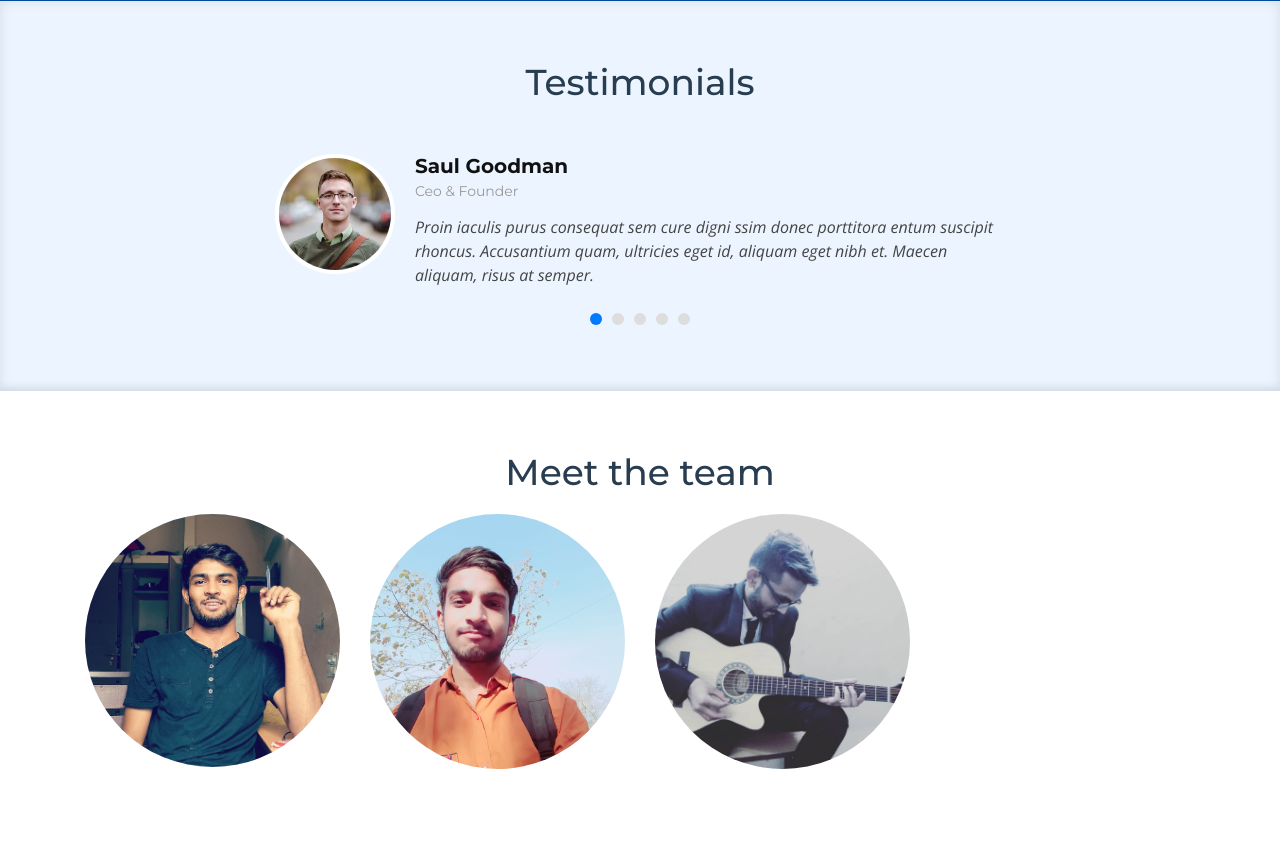
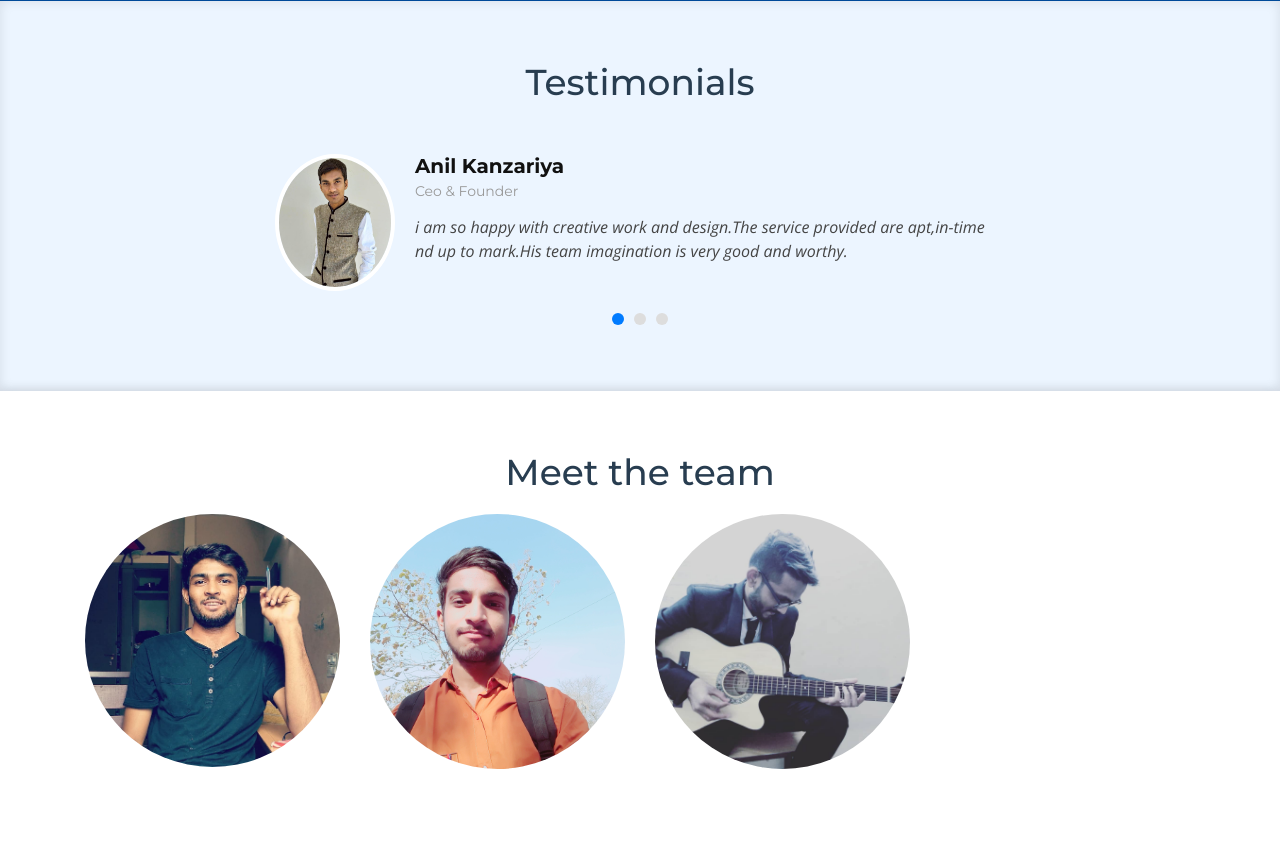
Before and after one commit to vijay991/webuildweb, a Flask app: page / in a window 1280 px wide. Shown: the part 2334-3182 px from the top of the page. Run offline with Flask 2, Linux system fonts and the light colour scheme; some libraries are stand-ins or nearby versions.

Commit message:
testinimain updated

```diff
--- a/app/templates/index.html
+++ b/app/templates/index.html
@@ -233,12 +233,13 @@
 
 
 
+
+
    <!--==========================
-      Clients Section
+    Testimonials
     ============================-->
     <section id="testimonials" class="section-bg">
       <div class="container">
-
         <header class="section-header">
           <h3>Testimonials</h3>
         </header>
@@ -248,59 +249,36 @@
 
             <div class="owl-carousel testimonials-carousel wow fadeInUp">
 
-              <div class="testimonial-item">
-                <img src="{{ url_for('static', filename='img/testimonial-1.jpg') }}" class="testimonial-img" alt="">
-                <h3>Saul Goodman</h3>
-                <h4>Ceo &amp; Founder</h4>
+            <div class="testimonial-item">
+                <img src="{{ url_for('static', filename='img/anil.jpg') }}" class="testimonial-img" alt="">
+                <h3>Anil Kanzariya</h3>
+                <h4>Ceo &amp; Founder </h4>
                 <p>
-                  Proin iaculis purus consequat sem cure digni ssim donec porttitora entum suscipit rhoncus. Accusantium quam, ultricies eget id, aliquam eget nibh et. Maecen aliquam, risus at semper.
+                 i am so happy with creative work and design.The service provided are apt,in-time nd up to mark.His team imagination is very good and worthy.
                 </p>
               </div>
 
               <div class="testimonial-item">
-                <img src="{{ url_for('static', filename='img/testimonial-2.jpg') }}" class="testimonial-img" alt="">
-                <h3>Sara Wilsson</h3>
-                <h4>Designer</h4>
+                <img src="{{ url_for('static', filename='img/chikku.jpg') }}" class="testimonial-img" alt="">
+                <h3>Chirag Dadresa</h3>
+                <h4>beggar</h4>
                 <p>
-                  Export tempor illum tamen malis malis eram quae irure esse labore quem cillum quid cillum eram malis quorum velit fore eram velit sunt aliqua noster fugiat irure amet legam anim culpa.
-                </p>
+                  Very prompt,patient listeners,they give a good number of options to choose from,comfortable to work with and of course creative.i am fully satisfied.</p>
               </div>
 
               <div class="testimonial-item">
-                <img src="{{ url_for('static', filename='img/testimonial-3.jpg') }}" class="testimonial-img" alt="">
-                <h3>Jena Karlis</h3>
-                <h4>Store Owner</h4>
+                <img src="{{ url_for('static', filename='img/bheem.jpg') }}" class="testimonial-img" alt="">
+                <h3>Gohil Bheem </h3>
+                <h4>designer</h4>
                 <p>
-                  Enim nisi quem export duis labore cillum quae magna enim sint quorum nulla quem veniam duis minim tempor labore quem eram duis noster aute amet eram fore quis sint minim.
-                </p>
+                   Very Nice Service and creative one.always helpful staff eager to serve your resolving problems.Can strongly recommend for New website design and maintenance.</p>
               </div>
-
-              <div class="testimonial-item">
-                <img src="{{ url_for('static', filename='img/testimonial-4.jpg') }}" class="testimonial-img" alt="">
-                <h3>Matt Brandon</h3>
-                <h4>Freelancer</h4>
-                <p>
-                  Fugiat enim eram quae cillum dolore dolor amet nulla culpa multos export minim fugiat minim velit minim dolor enim duis veniam ipsum anim magna sunt elit fore quem dolore labore illum veniam.
-                </p>
-              </div>
-
-              <div class="testimonial-item">
-                <img src="{{ url_for('static', filename='img/testimonial-5.jpg') }}" class="testimonial-img" alt="">
-                <h3>John Larson</h3>
-                <h4>Entrepreneur</h4>
-                <p>
-                  Quis quorum aliqua sint quem legam fore sunt eram irure aliqua veniam tempor noster veniam enim culpa labore duis sunt culpa nulla illum cillum fugiat legam esse veniam culpa fore nisi cillum quid.
-                </p>
-              </div>
-
             </div>
-
           </div>
         </div>
-
-
       </div>
     </section><!-- #testimonials -->
+
 
     <!--==========================
       Team Section
```
Also changed, not shown: app.db, app/static/img/anil.jpg (added), app/static/img/bheem.jpg (added), app/static/img/chikku.jpg (added).
